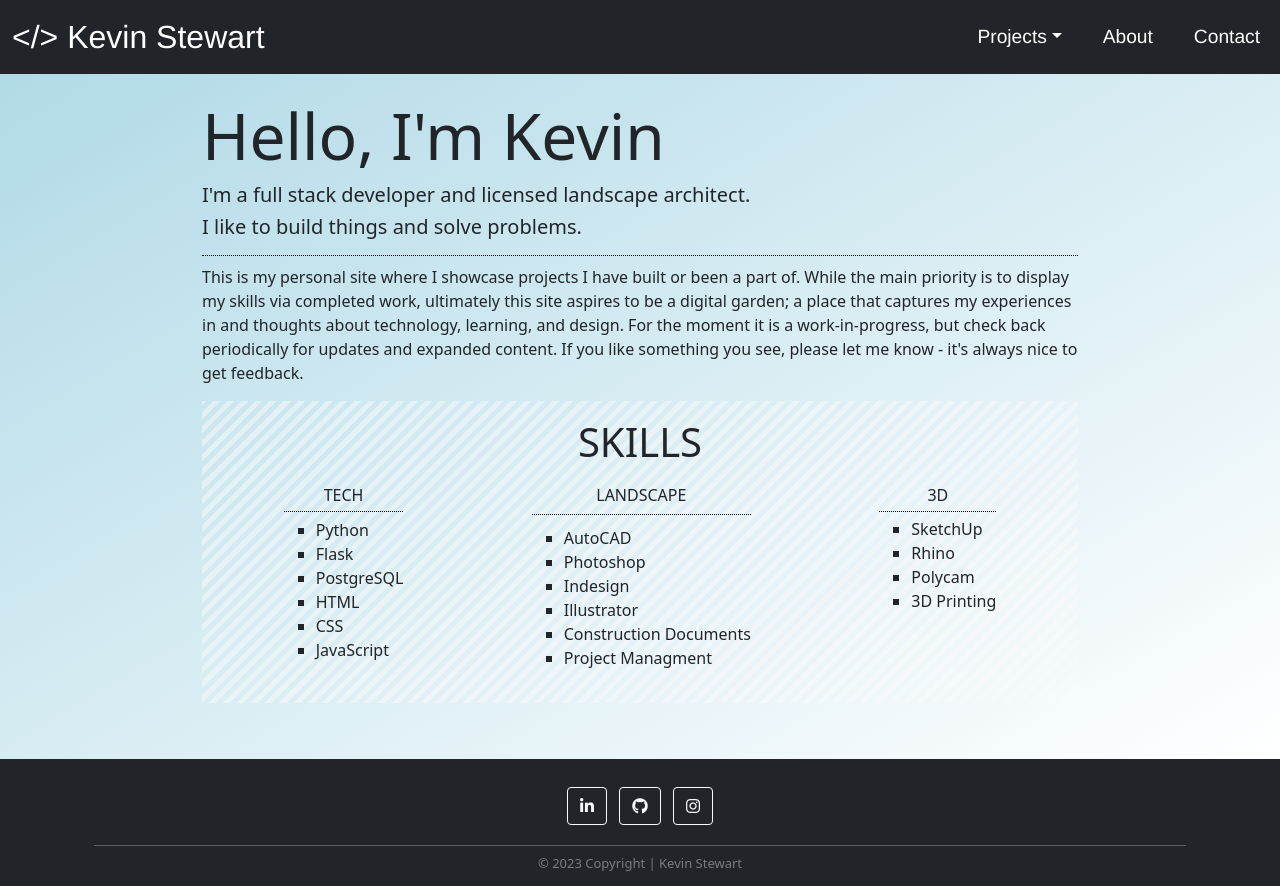
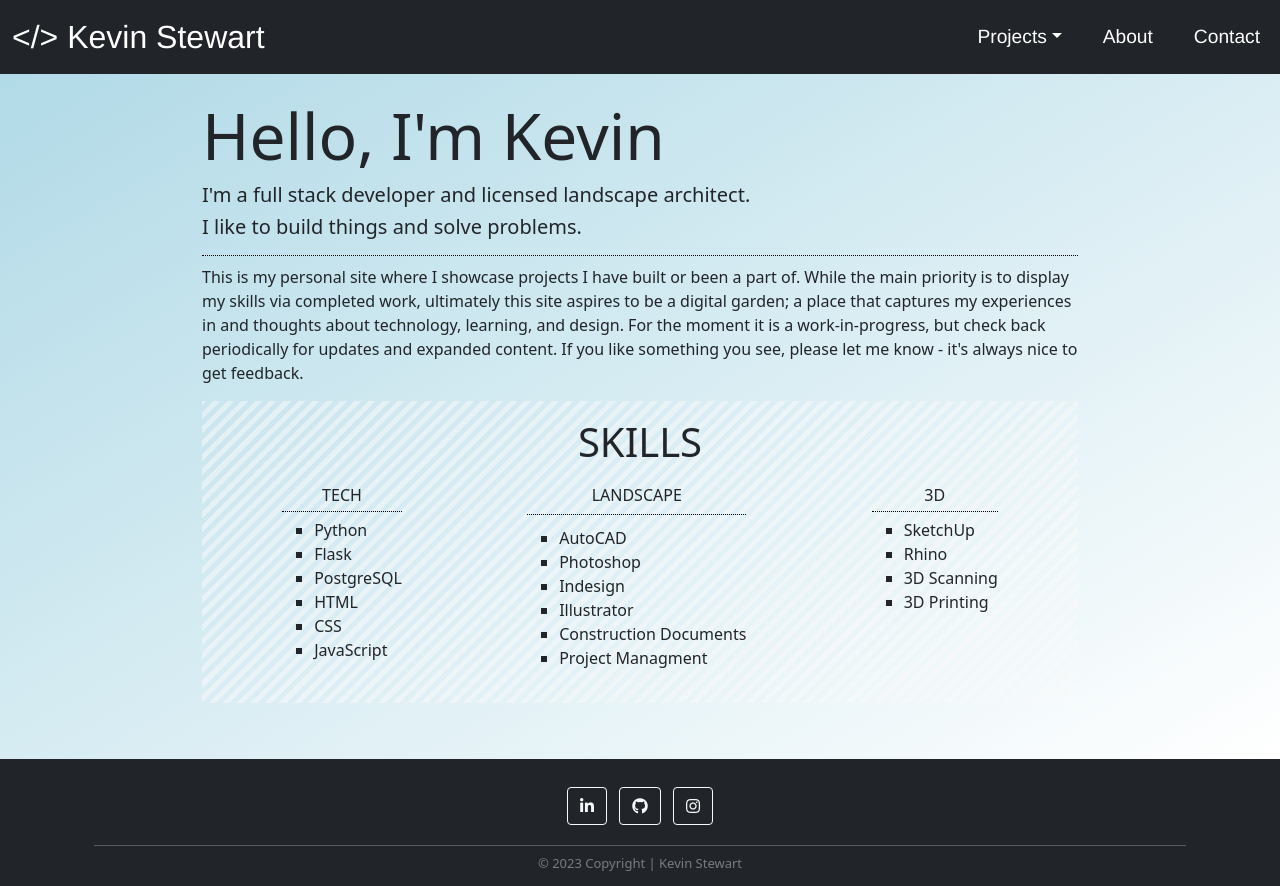
Before and after one commit to kevin-stew/kevin-stewart, a Flask app: page / in a window 1280 px wide. Run offline with Flask 2, Linux system fonts and the light colour scheme; some libraries are stand-ins or nearby versions.

Commit message:
first update in a while, index page text

```diff
--- a/app/site/site_templates/index.html
+++ b/app/site/site_templates/index.html
@@ -53,7 +53,7 @@
                 <ul>
                     <li>SketchUp</li>
                     <li>Rhino</li>
-                    <li>Polycam</li>
+                    <li>3D Scanning</li>
                     <li>3D Printing</li>
                 </ul>
             </div>
--- a/app/templates/base.html
+++ b/app/templates/base.html
@@ -21,7 +21,9 @@
       <nav class="navbar navbar-expand-lg navbar-dark bg-dark">
         <div class="container-fluid">
           <a class="navbar-brand" href="{{ url_for('site.home') }}">	&lt;/> Kevin Stewart</a>
-          <button class="navbar-toggler" type="button" data-bs-toggle="collapse" data-bs-target="#navbarNavDropdown" aria-controls="navbarNavDropdown" aria-expanded="false" aria-label="Toggle navigation">
+          <button class="navbar-toggler" type="button" data-bs-toggle="collapse"
+                  data-bs-target="#navbarNavDropdown" aria-controls="navbarNavDropdown"
+                  aria-expanded="false" aria-label="Toggle navigation">
             <span class="navbar-toggler-icon"></span>
           </button>
 
```
Also changed, not shown: app/landscape/landscape_templates/stewart_residence.html (+10 -1 lines), app/static/images/stewart_front.png (added).
